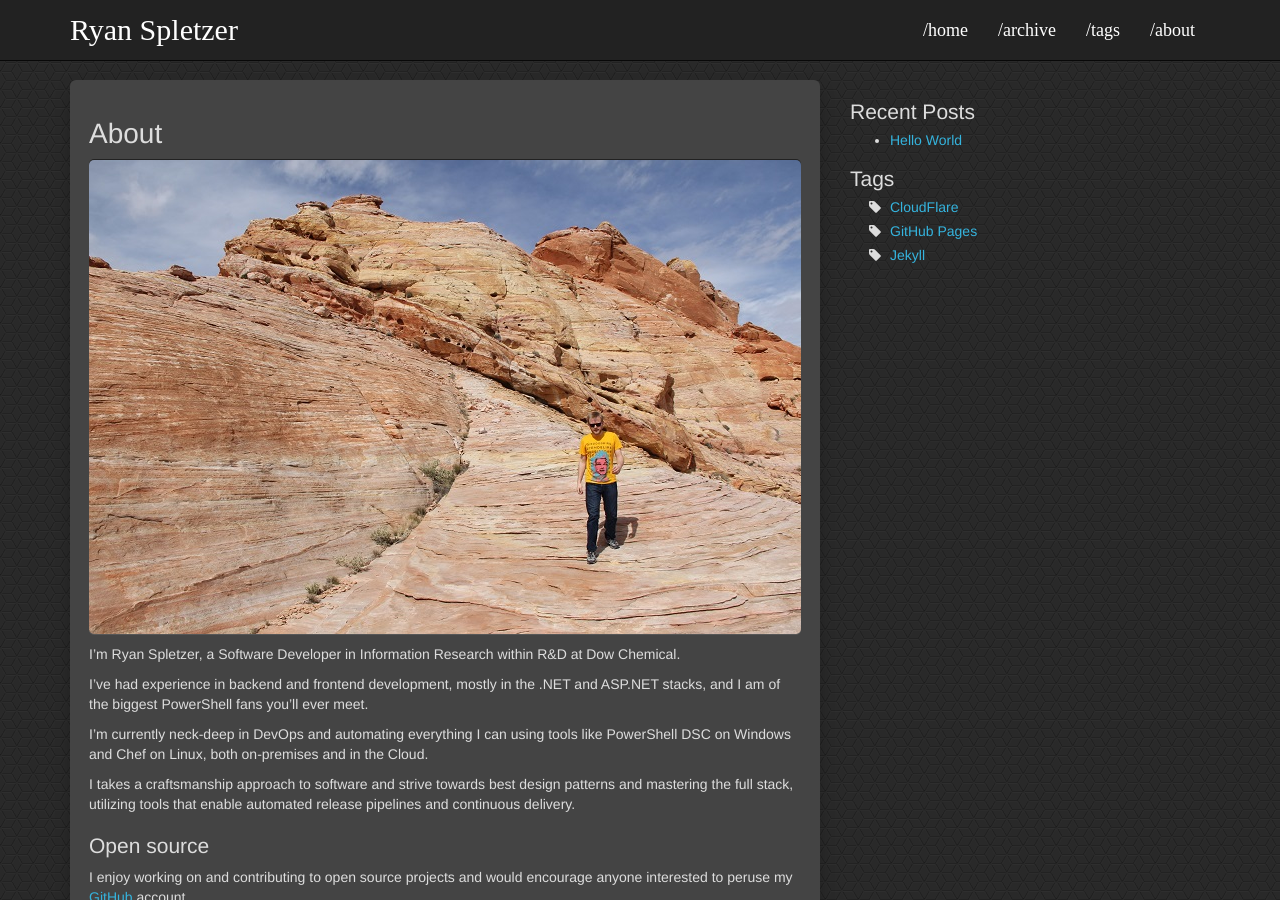
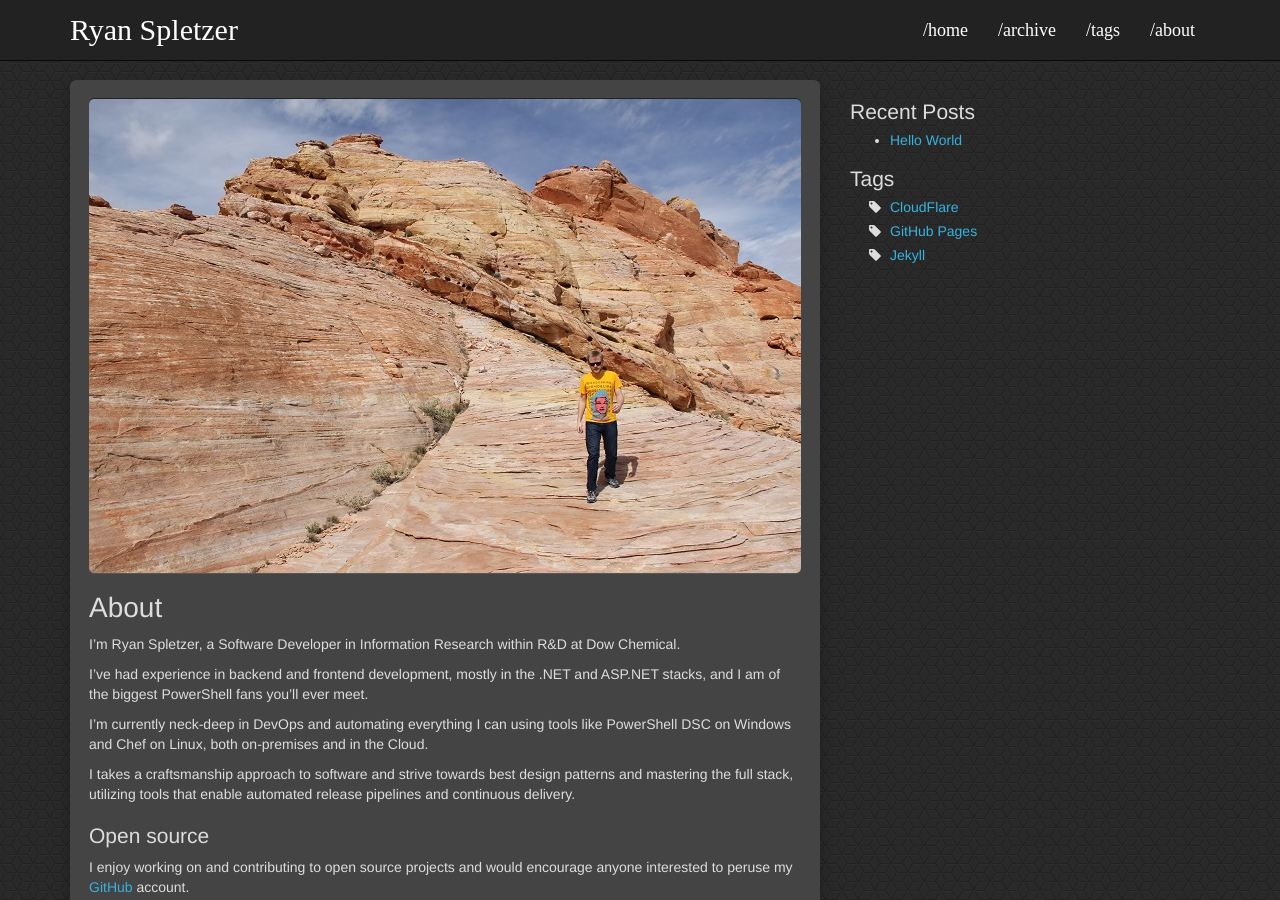
Before and after one commit to ryanspletzer/ryanspletzer.github.io, a Jekyll site: the page built from about.md, in a window 1280 px wide and 900 px high. Built offline with Jekyll 4.4.1, drawn with Linux system fonts in a browser that asks for light colours.

Commit message:
Iterating

```diff
--- a/about.md
+++ b/about.md
@@ -4,9 +4,9 @@ title: About
 
 ---
 
+![img]({{ site.baseurl }}/images/ryan_about.jpg){: .center-image }
+
 # About
-
-![img]({{ site.baseurl }}/images/ryan_about.jpg){: .center-image }
 
 I'm Ryan Spletzer, a Software Developer in Information Research within R&D at Dow Chemical.
 
```
Also changed, not shown: 1 other file.
